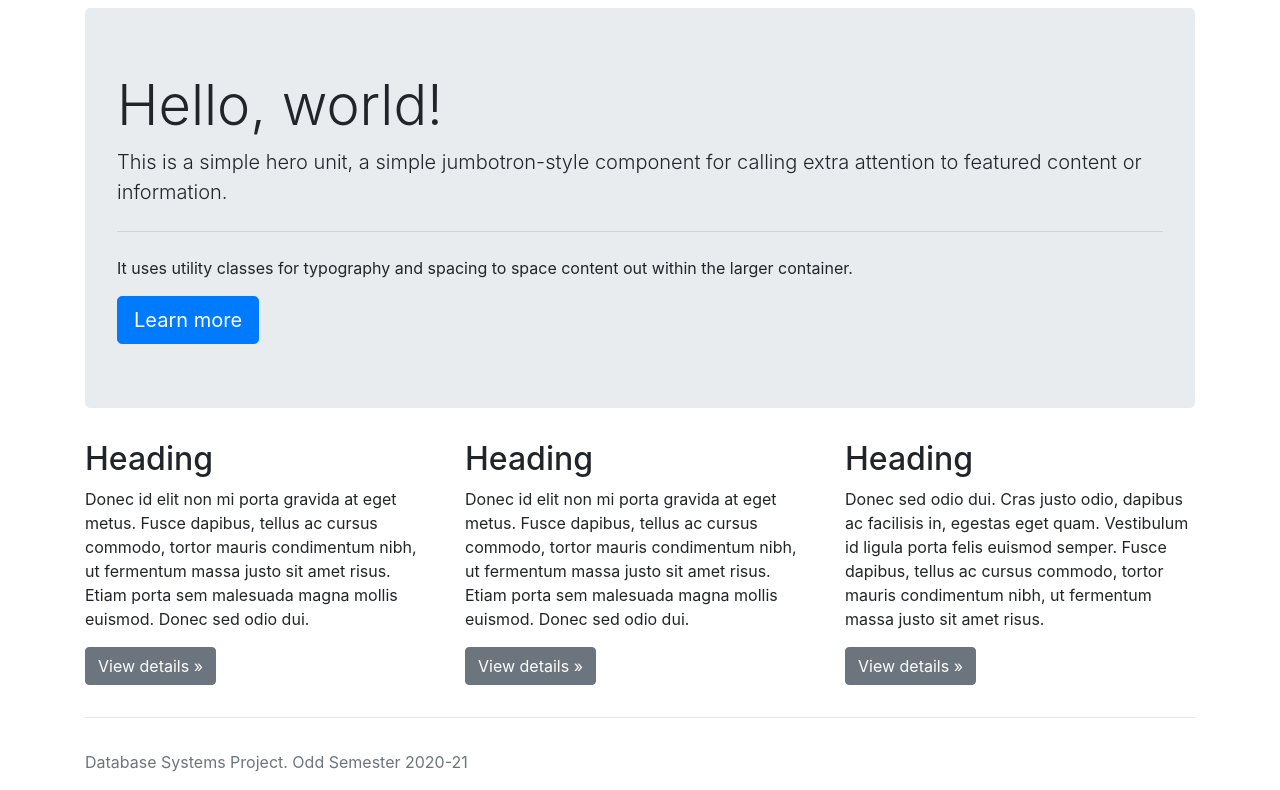
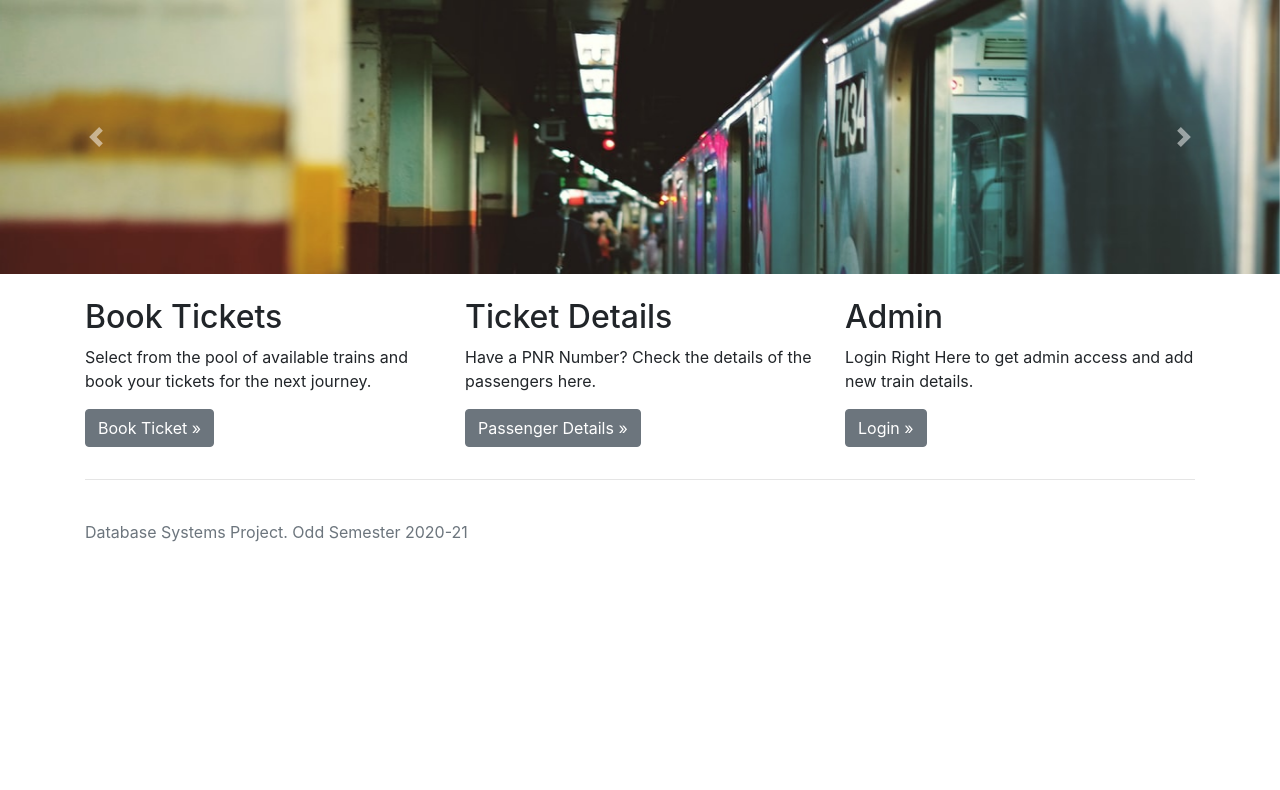
Before and after one commit to parasgoyal12/dbms_project, a PHP site: page / in a window 1280 px wide. Shown: the part 56-846 px from the top of the page. After the commit the page ends 598 px from the top, so only its background shows below. Run offline with PHP 8.4, Linux system fonts and the light colour scheme.

Commit message:
Code Re-Use | Carousel

```diff
--- /dev/null
+++ b/includes/head.html
@@ -0,0 +1,9 @@
+<head>
+    <!-- Required meta tags -->
+    <meta charset="utf-8">
+    <meta name="viewport" content="width=device-width, initial-scale=1, shrink-to-fit=no">
+    <!-- Bootstrap CSS -->
+    <link rel="stylesheet" href="https://cdn.jsdelivr.net/npm/bootstrap@4.5.3/dist/css/bootstrap.min.css"
+        integrity="sha384-TX8t27EcRE3e/ihU7zmQxVncDAy5uIKz4rEkgIXeMed4M0jlfIDPvg6uqKI2xXr2" crossorigin="anonymous">
+    <?php echo("<title>$title - Railway Reservation System</title>") ?>
+</head>
--- /dev/null
+++ b/includes/navbar.php
@@ -0,0 +1,18 @@
+<nav class="navbar navbar-expand-lg navbar-dark bg-dark">
+    <a class="navbar-brand" href="index.js">Eyaatri</a>
+    <div class="collapse navbar-collapse" id="navbarSupportedContent">
+        <ul class="navbar-nav mr-auto">
+        <li class="nav-item active">
+            <a class="nav-link" href="index.js">Home <span class="sr-only">(current)</span></a>
+        </li>
+        <li class="nav-item">
+            <a class="nav-link" href="#">Link</a>
+        </li>
+        </ul>
+        <div>
+            <a class="btn btn-outline-success" href="login.php">Login</a>
+            <a class="btn btn-outline-success" href="register.php">Register</a>
+        </div>
+
+    </div>
+</nav>
--- a/index.php
+++ b/index.php
@@ -1,63 +1,55 @@
 <!doctype html>
 <html lang="en">
-  <head>
-    <!-- Required meta tags -->
-    <meta charset="utf-8">
-    <meta name="viewport" content="width=device-width, initial-scale=1, shrink-to-fit=no">
 
-    <!-- Bootstrap CSS -->
-    <link rel="stylesheet" href="https://cdn.jsdelivr.net/npm/bootstrap@4.5.3/dist/css/bootstrap.min.css" integrity="sha384-TX8t27EcRE3e/ihU7zmQxVncDAy5uIKz4rEkgIXeMed4M0jlfIDPvg6uqKI2xXr2" crossorigin="anonymous">
+  <?php
+    $title = "Home Page";
+    include($_SERVER['DOCUMENT_ROOT'].'\includes\head.html');
+    ?>
+  <body>
+    <!-- Navigation Bar -->
+    <?php
+        include($_SERVER['DOCUMENT_ROOT'].'\includes\navbar.php');
+    ?>
 
-    <title>Hello, world!</title>
-  </head>
-  <body>
-
-    <nav class="navbar navbar-expand-lg navbar-dark bg-dark">
-    <a class="navbar-brand" href="index.js">Eyaatri</a>
-
-        <div class="collapse navbar-collapse" id="navbarSupportedContent">
-            <ul class="navbar-nav mr-auto">
-            <li class="nav-item active">
-                <a class="nav-link" href="index.js">Home <span class="sr-only">(current)</span></a>
-            </li>
-            <li class="nav-item">
-                <a class="nav-link" href="#">Link</a>
-            </li>
-            </ul>
-            <div>
-                <a class="btn btn-outline-success" href="login.php">Login</a>
-                <a class="btn btn-outline-success" href="register.php">Register</a>
-            </div>
-
+    <main role="main">
+    <div id="carouselExampleControls" class="carousel slide" data-ride="carousel">
+    <div class="carousel-inner">
+        <div class="carousel-item active">
+        <img class="d-block w-100" src="images\1.jpg" alt="First slide">
         </div>
-    </nav>
-    <main role="main">
-    <div class="container">
-        <div class="jumbotron mt-2">
-            <h1 class="display-4">Hello, world!</h1>
-            <p class="lead">This is a simple hero unit, a simple jumbotron-style component for calling extra attention to featured content or information.</p>
-            <hr class="my-4">
-            <p>It uses utility classes for typography and spacing to space content out within the larger container.</p>
-            <a class="btn btn-primary btn-lg" href="#" role="button">Learn more</a>
+        <div class="carousel-item">
+        <img class="d-block w-100" src="images\2.jpg" alt="Second slide">
+        </div>
+        <div class="carousel-item">
+        <img class="d-block w-100" src="images\3.jpg" alt="Third slide">
         </div>
     </div>
-    <div class="container">
+    <a class="carousel-control-prev" href="#carouselExampleControls" role="button" data-slide="prev">
+        <span class="carousel-control-prev-icon" aria-hidden="true"></span>
+        <span class="sr-only">Previous</span>
+    </a>
+    <a class="carousel-control-next" href="#carouselExampleControls" role="button" data-slide="next">
+        <span class="carousel-control-next-icon" aria-hidden="true"></span>
+        <span class="sr-only">Next</span>
+    </a>
+    </div>
+    <div class="container my-4">
     <!-- Example row of columns -->
         <div class="row">
         <div class="col-md-4">
-            <h2>Heading</h2>
-            <p>Donec id elit non mi porta gravida at eget metus. Fusce dapibus, tellus ac cursus commodo, tortor mauris condimentum nibh, ut fermentum massa justo sit amet risus. Etiam porta sem malesuada magna mollis euismod. Donec sed odio dui. </p>
-            <p><a class="btn btn-secondary" href="#" role="button">View details &raquo;</a></p>
+            <h2>Book Tickets</h2>
+            <p>Select from the pool of available trains and book your tickets for the next journey. </p>
+            <p><a class="btn btn-secondary" href="#" role="button">Book Ticket &raquo;</a></p>
         </div>
         <div class="col-md-4">
-            <h2>Heading</h2>
-            <p>Donec id elit non mi porta gravida at eget metus. Fusce dapibus, tellus ac cursus commodo, tortor mauris condimentum nibh, ut fermentum massa justo sit amet risus. Etiam porta sem malesuada magna mollis euismod. Donec sed odio dui. </p>
-            <p><a class="btn btn-secondary" href="#" role="button">View details &raquo;</a></p>
+            <h2>Ticket Details</h2>
+            <p>Have a PNR Number? Check the details of the passengers here. </p>
+            <p><a class="btn btn-secondary" href="#" role="button">Passenger Details &raquo;</a></p>
         </div>
         <div class="col-md-4">
-            <h2>Heading</h2>
-            <p>Donec sed odio dui. Cras justo odio, dapibus ac facilisis in, egestas eget quam. Vestibulum id ligula porta felis euismod semper. Fusce dapibus, tellus ac cursus commodo, tortor mauris condimentum nibh, ut fermentum massa justo sit amet risus.</p>
-            <p><a class="btn btn-secondary" href="#" role="button">View details &raquo;</a></p>
+            <h2>Admin</h2>
+            <p>Login Right Here to get admin access and add new train details.</p>
+            <p><a class="btn btn-secondary" href="#" role="button">Login &raquo;</a></p>
         </div>
         </div>
 
--- a/login.php
+++ b/login.php
@@ -3,7 +3,7 @@
   <head>
     <meta charset="utf-8">
     <meta name="viewport" content="width=device-width, initial-scale=1, shrink-to-fit=no">
-    <title>Signin Template · Bootstrap</title>
+    <title>Login - Railway Reservation System</title>
 
     <link rel="canonical" href="https://getbootstrap.com/docs/4.5/examples/sign-in/">
 
```
Also changed, not shown: images/1.jpg (added), images/2.jpg (added), images/3.jpg (added).
